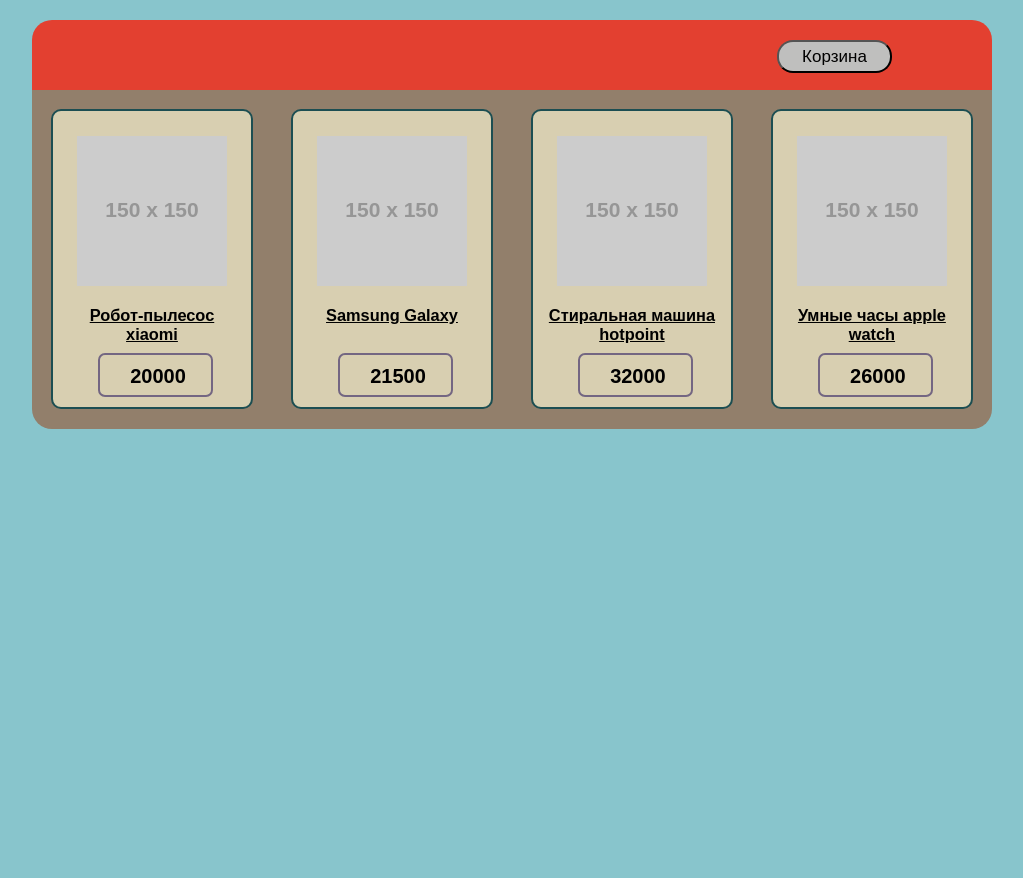
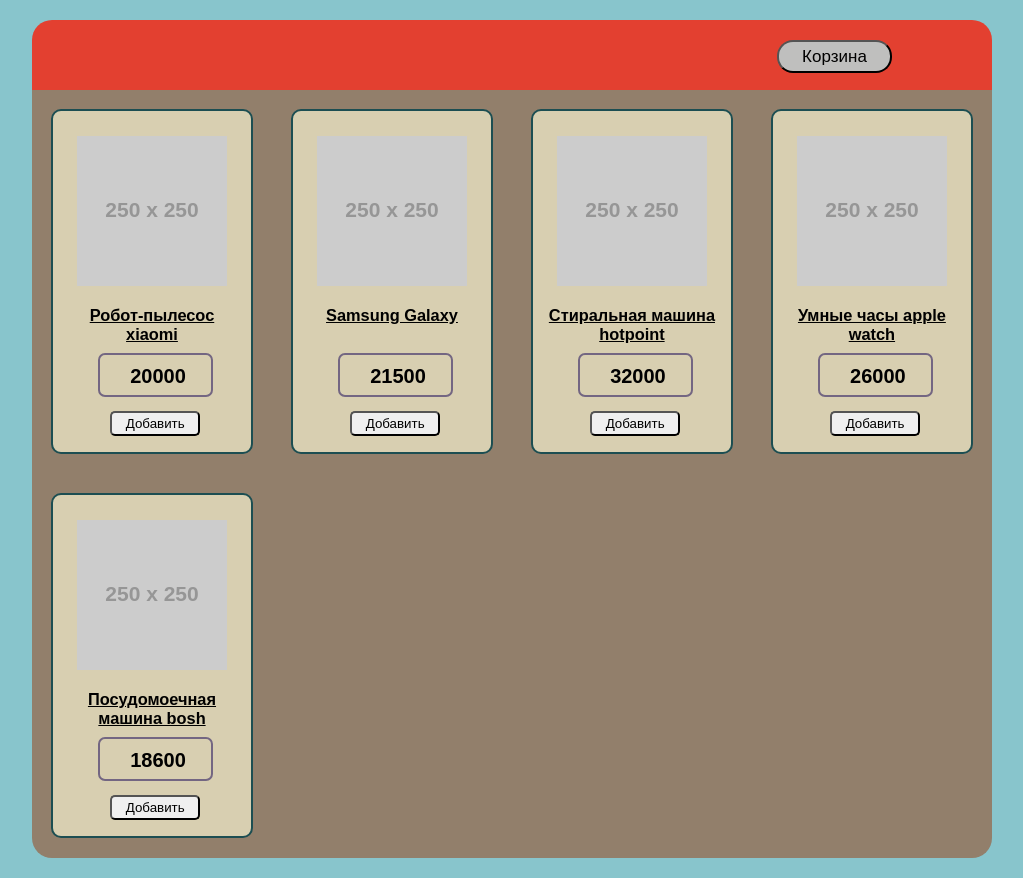
Before and after one commit to mgtexnic/JavaScript_2, a plain HTML site: page Project/index.html in a window 1280 px wide. Shown: the whole page, without its empty margins (128-1151 px from the left). Before the commit the page ends 800 px from the top, so only its background shows below. Drawn offline with Linux system fonts and the light colour scheme; placeholder pictures from the web are drawn by us.

Commit message:
The js code is translated to the class structure. Added a button to the html markup as well as styles. Added empty classes for the product basket and individual products. A method for calculating the total cost of all products has been added to the GoodsList class.

```diff
--- a/Project/js/main.js
+++ b/Project/js/main.js
@@ -1,20 +1,90 @@
-const goods = [
-    { title: "Робот-пылесос xiaomi", price: 20000, img: 'https://via.placeholder.com/150' },
-    { title: "Samsung Galaxy", price: 21500, img: 'https://via.placeholder.com/150' },
-    { title: "Стиральная машина hotpoint", price: 32000, img: 'https://via.placeholder.com/150' },
-    { title: "Умные часы apple watch", price: 26000, img: 'https://via.placeholder.com/150' },
-];
+class GoodsItem {
+    constructor(id, title = 'На данный момент товар отсутствует', price = '-', img = 'images/default_image.jpg') {
+        this.id = id;
+        this.title = title;
+        this.price = price;
+        this.img = img;
+    }
+    render() {
+        return `
+            <div class="goods-item" data-id="${this.id}">
+                <img src="${this.img}" alt="alt">
+                <h3>${this.title}</h3>
+                <p>${this.price}</p>
+                <button class="js-add-to-cart">Добавить</button>
+            </div>
+        `;
+    }
+}
 
-const renderGoodsItem = (title = "На данный момент товар отсутствует", price = '-', img = 'images/default_images.jpg') => `
-       <div class="goods-item">
-            <img src="${img}" alt="alt">
-            <h3>${title}</h3>
-            <p>${price}</p>
-       </div>`;
+class GoodsList {
+    constructor(container) {
+        this.container = document.querySelector(container);
+        this.goods = [];
+    }
+    initListeners() {
+        const buttons = [...this.container.querySelectorAll('.js-add-to-cart')];
+        buttons.forEach(button => {
+            button.addEventListener('click', (event) => {
+                const goodId = event.target.parentElement.getAttribute('data-id');
+                this.addToCart(parseInt(goodId, 10));
+            })
+        })
+    }
+    findGood(id) {
+        return this.goods.find(good => good.id === id);
+    }
+    addToCart(goodId) {
+        const good = this.findGood(goodId);
+        console.log(good);
+    }
+    totalPriceGoods(){
+        let totalPrice = 0;
+        this.goods.forEach(good => {
+            totalPrice += good.price;
+        });
+        return totalPrice;
+    }
+    fetchGoods() {
+        this.goods = [
+            {id: 1, title: "Робот-пылесос xiaomi", price: 20000, img: 'https://via.placeholder.com/250'},
+            {id: 2, title: "Samsung Galaxy", price: 21500, img: 'https://via.placeholder.com/250'},
+            {id: 3, title: "Стиральная машина hotpoint", price: 32000, img: 'https://via.placeholder.com/250'},
+            {id: 4, title: "Умные часы apple watch", price: 26000, img: 'https://via.placeholder.com/250'},
+            {id: 5, title: "Посудомоечная машина bosh", price: 18600, img: 'https://via.placeholder.com/250'},
+        ]
+    }
+    render() {
+        let listHtml = '';
+        this.goods.forEach(good => {
+            const goodItem = new GoodsItem(good.id, good.title, good.price, good.img);
+            listHtml += goodItem.render();
+        });
+        this.container.innerHTML = listHtml;
+        this.initListeners();
+    }
+}
 
-const renderGoodsList = (list = [], container) => {
-    const goodsList = list.map(good => renderGoodsItem(good.title, good.price, good.img));
-    document.querySelector(container).innerHTML = goodsList.join('');
-};
+class Basket {
+    countTotalPrice(){
 
-renderGoodsList(goods, '.goods-list');
+    }
+
+    countTotalNumber() {
+
+    }
+
+    outBasketDataToHtml() {
+
+    }
+}
+
+class BasketItem {
+
+
+
+}
+
+const list = new GoodsList('.goods-list');
+list.fetchGoods();
+list.render();
--- a/Project/styles/styles.css
+++ b/Project/styles/styles.css
@@ -28,6 +28,7 @@
     margin-top: 20px;
     margin-right: 100px;
     background: #bfbfbe;
+    outline: none;
     border-radius: 16px;
     font: 400 17px Arial, RomanT, sans-serif;
     text-align: center;
@@ -43,13 +44,14 @@
     width: 100%;
     background: #927f6b;
     border-radius: 0 0 20px 20px;
+    margin-bottom: 20px;
 }
 
 .goods-item {
     float: left;
     position: relative;
     width: 21%;
-    height: 300px;
+    height: 345px;
     border: 2px solid #1c4e52;
     border-radius: 10px;
     padding: 10px;
@@ -66,7 +68,7 @@
 
 div.goods-item p {
     position: absolute;
-    bottom: 10px;
+    bottom: 55px;
     left: 45px;
     color: #000000;
     border: 2px solid #736682;
@@ -88,3 +90,21 @@
     width: 150px;
     height: 150px;
 }
+
+div.goods-item button {
+    position: absolute;
+    bottom: 16px;
+    left: 57px;
+    height: 25px;
+    width: 90px;
+    border-radius: 5px;
+    outline: none;
+}
+
+div.goods-item button:hover {
+    background-color: #ffa698;
+}
+
+div.goods-item button:active{
+    background-color: #c5ffac;
+}
```
